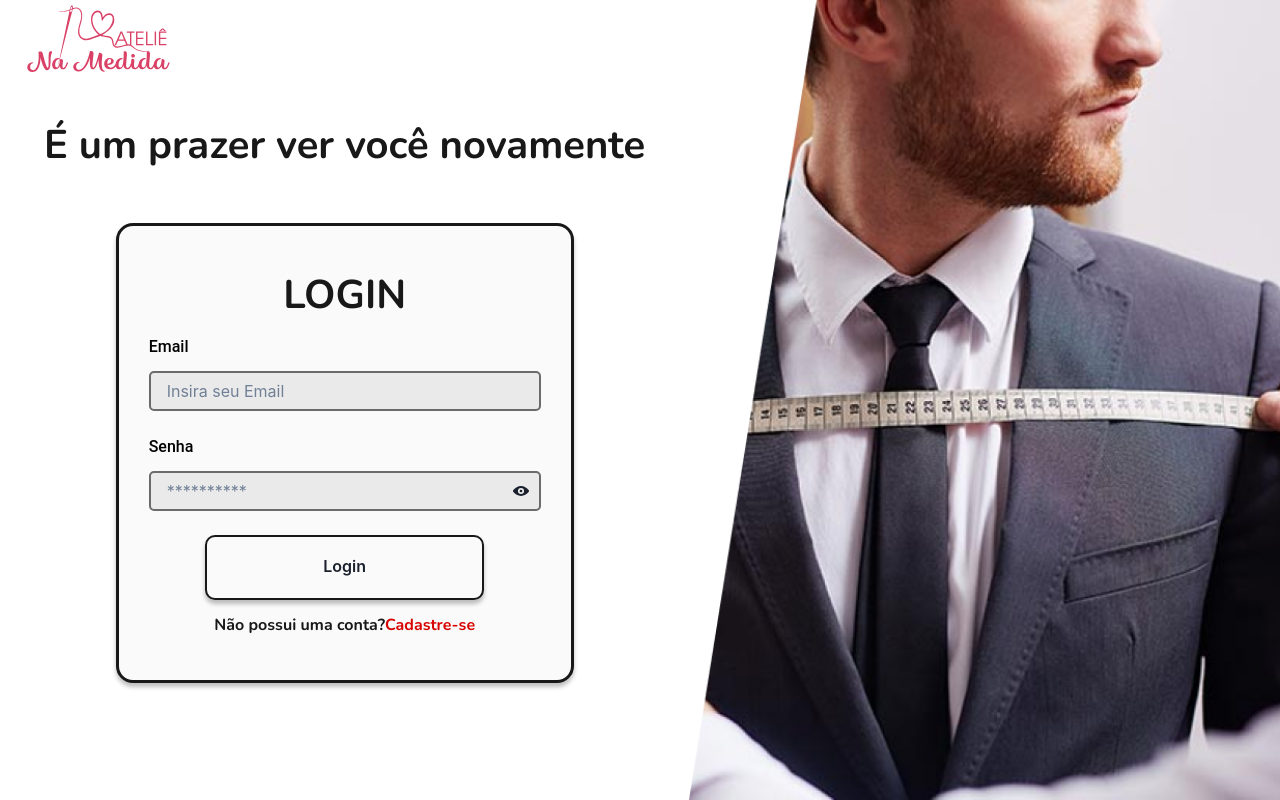
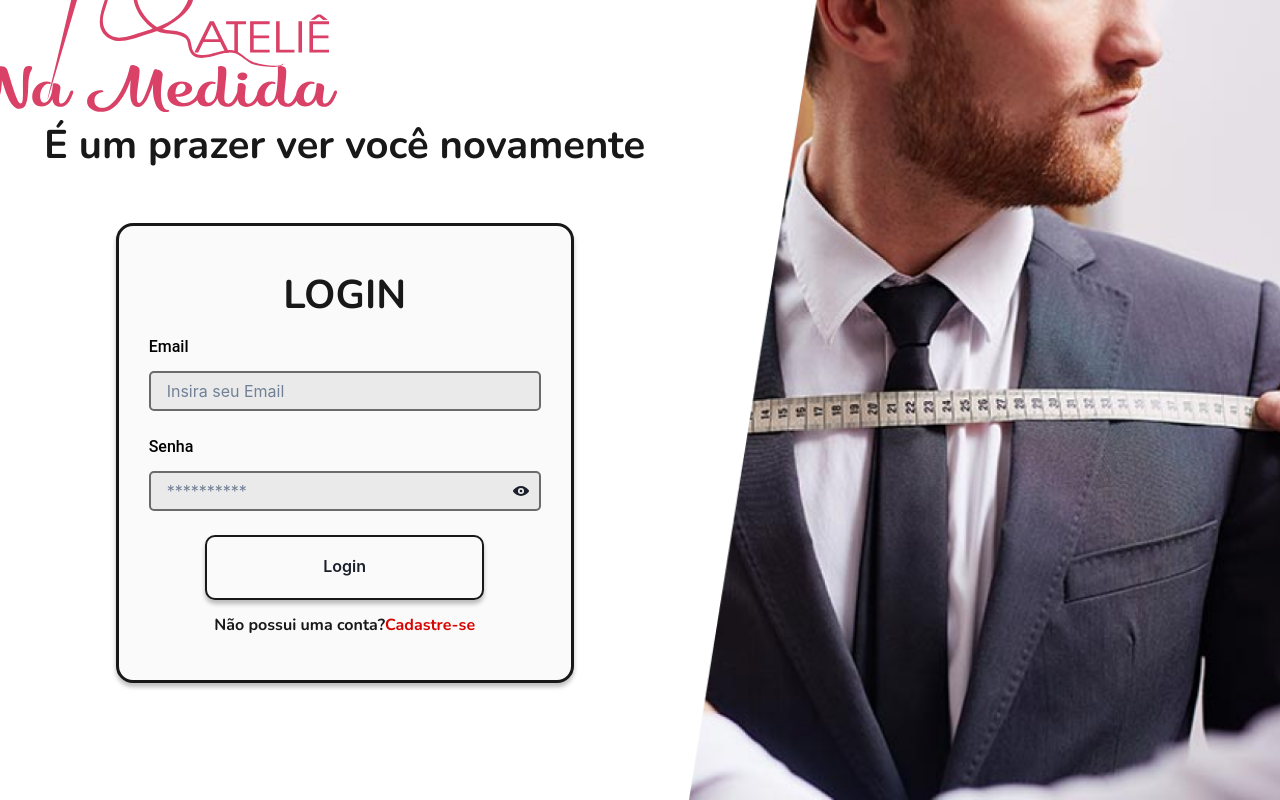
Before and after one commit to erickmarchetti/Na-medida-Atelie, a React (Create React App) app: page /login in a window 1280 px wide. Built offline with nearby package versions, Linux system fonts and the light colour scheme.

Commit message:
fix: login refatorado para poupar linhas

```diff
--- a/src/pages/Login/headerLogin.js
+++ /dev/null
@@ -1,10 +0,0 @@
-import { DivHeaderLogin } from "./styledHeaderLogin"
-import teste from "../../Images/teste.svg"
-
-export default function HeaderLogin() {
-    return (
-        <DivHeaderLogin>
-            <img src={teste} alt="teste" />
-        </DivHeaderLogin>
-    )
-}
--- a/src/pages/Login/index.jsx
+++ b/src/pages/Login/index.jsx
@@ -14,8 +14,12 @@ import { yupResolver } from "@hookform/resolvers/yup"
 import { useState } from "react"
 import { ViewIcon, ViewOffIcon } from "@chakra-ui/icons"
 import custom from "../../Images/custom.png"
-import { DivContainerLogin } from "./styledLogin"
-import HeaderLogin from "./headerLogin"
+import { DivContainerLogin, DivHeaderLogin } from "./style"
+import logo from "../../Images/logo.svg"
+
+import { useContext } from "react"
+import { UserContext } from "../../providers/user"
+
 export default function Login() {
     const [show, setShow] = useState(false)
     const handleClick = () => setShow(!show)
@@ -40,9 +44,13 @@ export default function Login() {
     } = useForm({ resolver: yupResolver(validacoesYup) })
 
     function registro() {}
+
     return (
         <>
-            <HeaderLogin />
+            <DivHeaderLogin>
+                <img src={logo} alt="Na Medida Ateliê" />
+            </DivHeaderLogin>
+
             <DivContainerLogin>
                 <div className="imgHomem">
                     <img src={custom} alt="custom" />
--- a/src/pages/Login/styledLogin.js
+++ b/src/pages/Login/style.js
@@ -87,4 +87,18 @@ export const DivContainerLogin = styled.div`
     }
 `
 
-export const ControlForm = styled.div
+export const DivHeaderLogin = styled.header`
+    padding: 0 1rem 0 0;
+    max-width: 100vw;
+    display: flex;
+    flex-direction: row-reverse;
+    justify-content: flex-end;
+    background-color: transparent;
+    z-index: 2000;
+
+    img {
+        height: 77px;
+        margin-left: 60px;
+        transform: scale(2);
+    }
+`
--- a/src/pages/Login/styledHeaderLogin.js
+++ /dev/null
@@ -1,17 +0,0 @@
-import styled from "styled-components"
-
-export const DivHeaderLogin = styled.header`
-    padding: 0 1rem 0 0;
-    max-width: 100vw;
-    display: flex;
-    flex-direction: row-reverse;
-    justify-content: flex-end;
-    background-color: transparent;
-    z-index: 2000;
-
-    img {
-        height: 77px;
-        margin-left: 60px;
-        transform: scale(2);
-    }
-`
```
